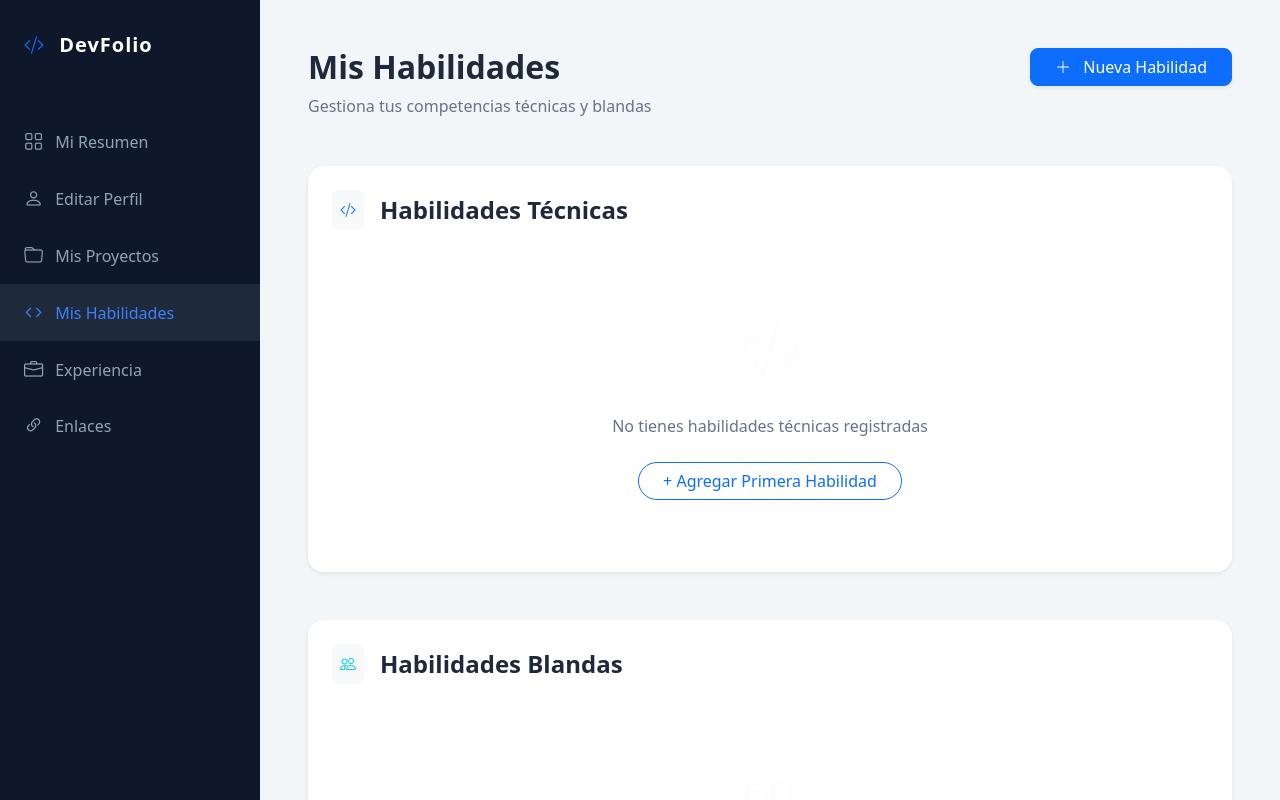
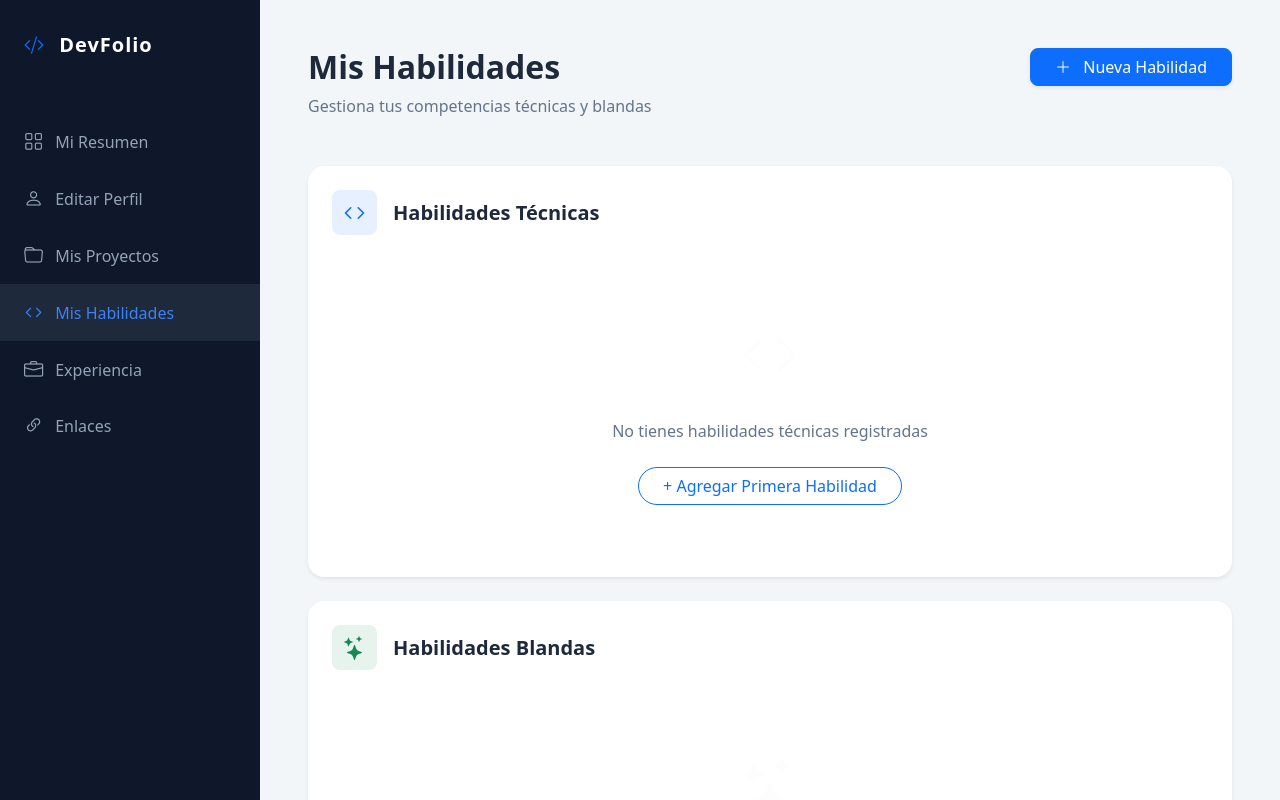
Before and after one commit to Yamil-Lara/CSER-SRL, a React (Vite) app in the folder frontend/: page / in a window 1280 px wide. Shown: the top 800 px of the page. Built offline with nearby package versions, Linux system fonts and the light colour scheme.

Commit message:
Update SkillList.tsx

```diff
--- a/frontend/src/components/SkillList.tsx
+++ b/frontend/src/components/SkillList.tsx
@@ -2,16 +2,9 @@ import React from "react";
 import { ListGroup, Button } from "react-bootstrap";
 import SkillItem from "./SkillItem";
 
-type Skill = {
-  id: number;
-  name: string;
-  type: "tecnica" | "blanda";
-  level: number;
-};
-
 type Props = {
-  skills: Skill[];
-  onEdit: (skill: Skill) => void;
+  skills: any[];
+  onEdit: (skill: any) => void;
   onDelete: (id: number) => void;
   onAddFirst: () => void;
 };
@@ -20,64 +13,42 @@ const SkillList: React.FC<Props> = ({ skills, onEdit, onDelete, onAddFirst }) =>
   const tecnicas = skills.filter((s) => s.type === "tecnica");
   const blandas = skills.filter((s) => s.type === "blanda");
 
-  const EmptyState = ({ title, icon }: { title: string; icon: string }) => (
-    <div className="text-center py-5">
-      <div className="mb-3 text-light">
-        <i className={`bi ${icon}`} style={{ fontSize: "4rem", opacity: 0.2 }}></i>
-      </div>
-      <p className="text-muted mb-4">No tienes habilidades {title.toLowerCase()} registradas</p>
-      <Button variant="outline-primary" className="rounded-pill px-4" onClick={onAddFirst}>
-        + Agregar Primera Habilidad
-      </Button>
-    </div>
-  );
-
-  return (
-    <div className="d-flex flex-column gap-4">
-      {/* Sección Habilidades Técnicas */}
+  const Section = ({ title, icon, data, typeLabel, iconClass, bgClass }: any) => (
     <div className="card border-0 shadow-sm rounded-4 p-4 mb-4">
       <div className="d-flex align-items-center mb-4">
-          <div className="bg-light p-2 rounded me-3">
-            <i className="bi bi-code-slash text-primary"></i>
+        <div className={`${bgClass} rounded-3 me-3 d-flex align-items-center justify-content-center`} style={{ width: '45px', height: '45px' }}>
+          <i className={`bi ${icon} ${iconClass} fs-4`}></i>
         </div>
-          <h4 className="fw-bold m-0">Habilidades Técnicas</h4>
+        <h4 className="fw-bold m-0 fs-5 text-dark">{title}</h4>
       </div>
 
-        {tecnicas.length > 0 ? (
+      {data.length > 0 ? (
         <ListGroup variant="flush">
-            {tecnicas.map((skill) => (
-              <ListGroup.Item key={skill.id} className="px-0 py-3 border-light">
+          {data.map((skill: any) => (
+            <ListGroup.Item key={skill.id} className="px-0 py-2 border-0 bg-transparent">
               <SkillItem skill={skill} onEdit={onEdit} onDelete={onDelete} />
             </ListGroup.Item>
           ))}
         </ListGroup>
       ) : (
-          <EmptyState title="técnicas" icon="bi-code-slash" />
+        <div className="text-center py-5">
+          <div className="mb-3 text-light">
+            <i className={`bi ${icon}`} style={{ fontSize: "4rem", opacity: 0.2 }}></i>
+          </div>
+          <p className="text-muted mb-4">No tienes habilidades {typeLabel} registradas</p>
+          <Button variant="outline-primary" className="rounded-pill px-4" onClick={onAddFirst}>
+            + Agregar Primera Habilidad
+          </Button>
+        </div>
       )}
     </div>
+  );
 
-      {/* Sección Habilidades Blandas */}
-      <div className="card border-0 shadow-sm rounded-4 p-4 mb-4">
-        <div className="d-flex align-items-center mb-4">
-          <div className="bg-light p-2 rounded me-3">
-            <i className="bi bi-people text-info"></i>
-          </div>
-          <h4 className="fw-bold m-0">Habilidades Blandas</h4>
-        </div>
-
-        {blandas.length > 0 ? (
-          <ListGroup variant="flush">
-            {blandas.map((skill) => (
-              <ListGroup.Item key={skill.id} className="px-0 py-3 border-light">
-                <SkillItem skill={skill} onEdit={onEdit} onDelete={onDelete} />
-              </ListGroup.Item>
-            ))}
-          </ListGroup>
-        ) : (
-          <EmptyState title="blandas" icon="bi-people" />
-        )}
-      </div>
-    </div>
+  return (
+    <>
+      <Section title="Habilidades Técnicas" icon="bi-code" iconClass="text-primary" bgClass="bg-primary bg-opacity-10" data={tecnicas} typeLabel="técnicas" />
+      <Section title="Habilidades Blandas" icon="bi-stars" iconClass="text-success" bgClass="bg-success bg-opacity-10" data={blandas} typeLabel="blandas" />
+    </>
   );
 };
 
```
Lines whose indentation alone changed are shown as unchanged.
